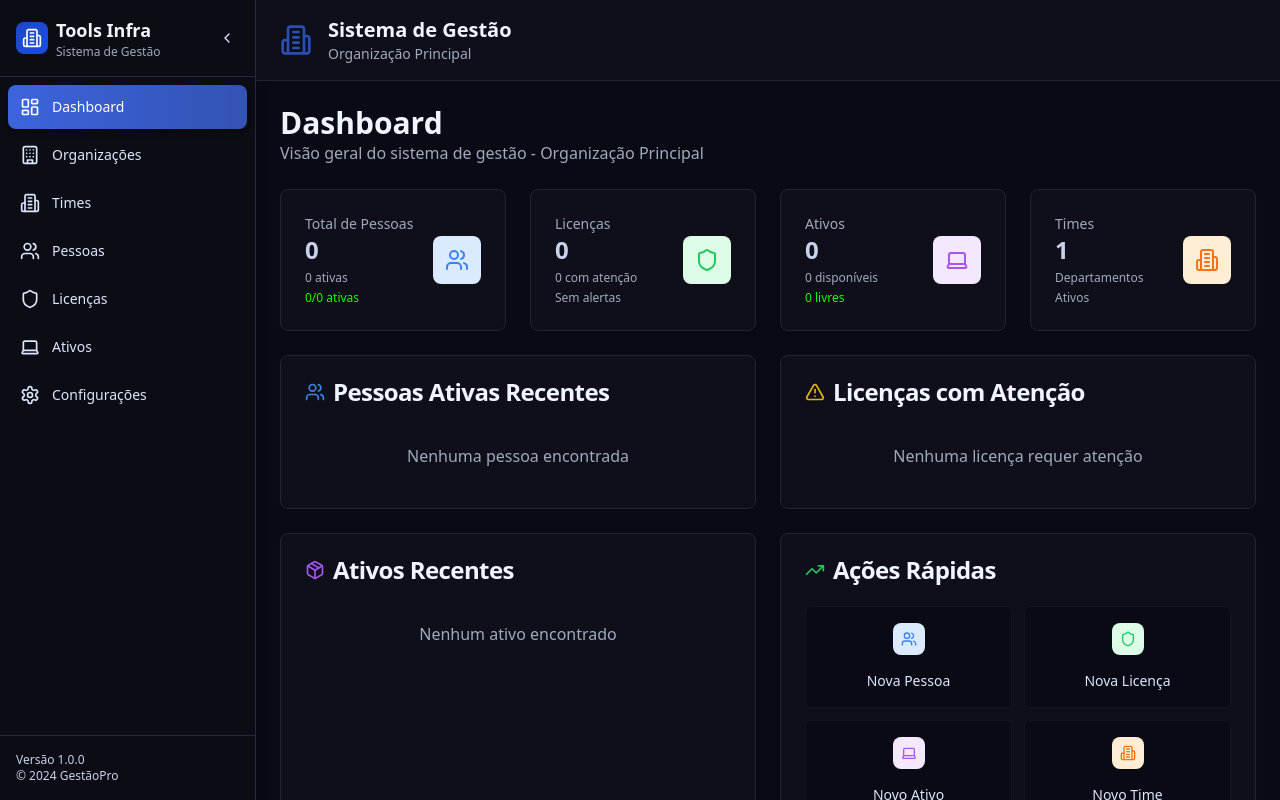
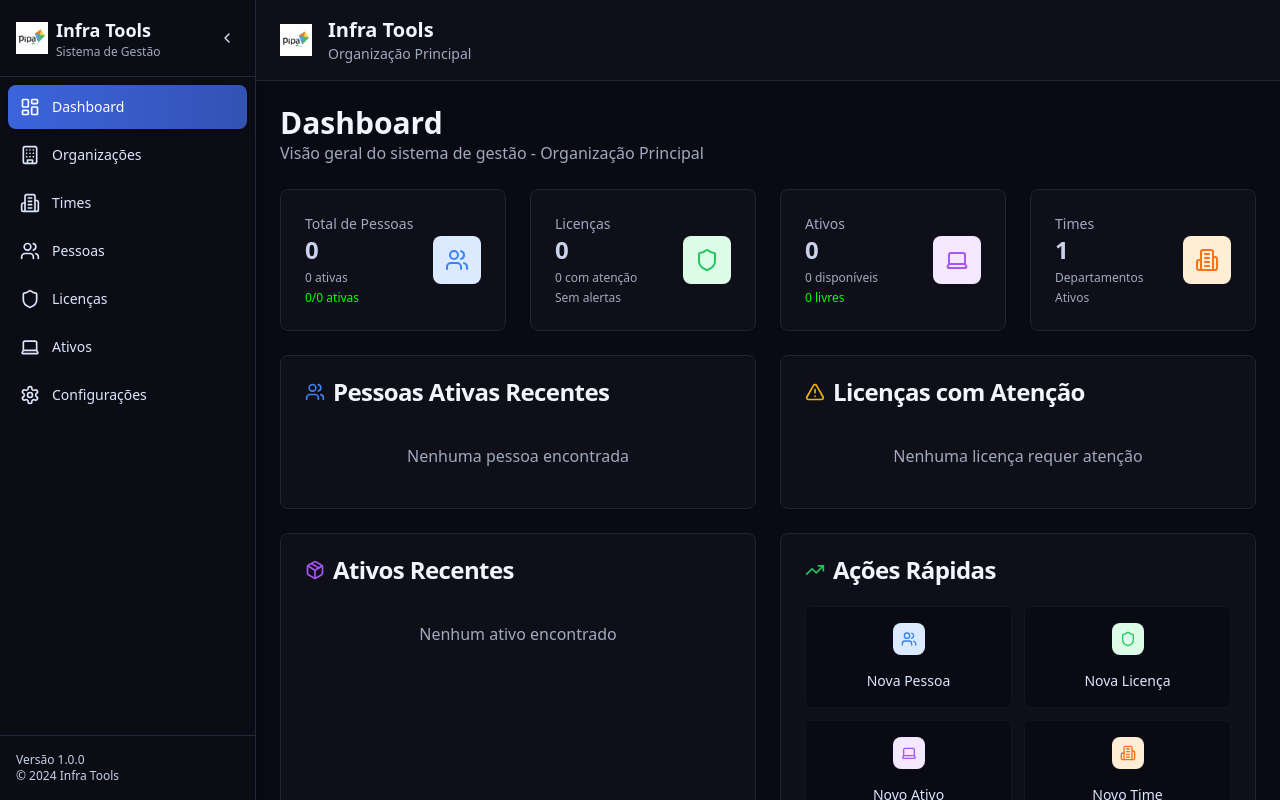
Before and after one commit to 33jonatassilva/ref-two, a React (Vite) app: page / in a window 1280 px wide. Built offline with nearby package versions, Linux system fonts and the light colour scheme.

Commit message:
Change app icon and name
Update the application icon to the brand's image and change the software name to "infra tools".

```diff
--- a/index.html
+++ b/index.html
@@ -1,20 +1,22 @@
+
 <!DOCTYPE html>
-<html lang="en">
+<html lang="pt-br">
   <head>
     <meta charset="UTF-8" />
     <meta name="viewport" content="width=device-width, initial-scale=1.0" />
-    <title>ativo-controle-central</title>
-    <meta name="description" content="Lovable Generated Project" />
-    <meta name="author" content="Lovable" />
+    <title>Infra Tools - Sistema de Gestão</title>
+    <meta name="description" content="Sistema de Gestão de Infraestrutura" />
+    <meta name="author" content="Infra Tools" />
 
-    <meta property="og:title" content="ativo-controle-central" />
-    <meta property="og:description" content="Lovable Generated Project" />
+    <meta property="og:title" content="Infra Tools - Sistema de Gestão" />
+    <meta property="og:description" content="Sistema de Gestão de Infraestrutura" />
     <meta property="og:type" content="website" />
-    <meta property="og:image" content="https://lovable.dev/opengraph-image-p98pqg.png" />
+    <meta property="og:image" content="/lovable-uploads/65175c3d-3a3e-4412-bfb7-6cac7dc0c689.png" />
 
     <meta name="twitter:card" content="summary_large_image" />
-    <meta name="twitter:site" content="@lovable_dev" />
-    <meta name="twitter:image" content="https://lovable.dev/opengraph-image-p98pqg.png" />
+    <meta name="twitter:image" content="/lovable-uploads/65175c3d-3a3e-4412-bfb7-6cac7dc0c689.png" />
+
+    <link rel="icon" href="/lovable-uploads/65175c3d-3a3e-4412-bfb7-6cac7dc0c689.png" type="image/png">
   </head>
 
   <body>
--- a/src/components/Header.tsx
+++ b/src/components/Header.tsx
@@ -9,10 +9,14 @@ export const Header = () => {
     <header className="border-b border-border bg-card px-6 py-4">
       <div className="flex items-center justify-between">
         <div className="flex items-center space-x-4">
-          <Building2 className="h-8 w-8 text-primary" />
+          <img
+            src="/lovable-uploads/65175c3d-3a3e-4412-bfb7-6cac7dc0c689.png"
+            alt="Infra Tools Logo"
+            className="h-8 w-8 object-contain"
+          />
           <div>
             <h1 className="text-xl font-bold text-foreground">
-              Sistema de Gestão
+              Infra Tools
             </h1>
             {currentOrganization && (
               <p className="text-sm text-muted-foreground">
--- a/src/components/Sidebar.tsx
+++ b/src/components/Sidebar.tsx
@@ -1,3 +1,4 @@
+
 import { Link, useLocation } from 'react-router-dom';
 import { cn } from '@/lib/utils';
 import {
@@ -40,11 +41,15 @@ export const Sidebar = ({ isOpen, onToggle }: SidebarProps) => {
         <div className="flex items-center justify-between">
           {isOpen && (
             <div className="flex items-center space-x-2">
-              <div className="w-8 h-8 gradient-bg rounded-lg flex items-center justify-center">
-                <Building2 className="w-5 h-5 text-white" />
+              <div className="w-8 h-8 rounded-lg flex items-center justify-center">
+                <img
+                  src="/lovable-uploads/65175c3d-3a3e-4412-bfb7-6cac7dc0c689.png"
+                  alt="Infra Tools Logo"
+                  className="w-8 h-8 object-contain"
+                />
               </div>
               <div>
-                <h1 className="text-lg font-bold text-sidebar-foreground">Tools Infra</h1>
+                <h1 className="text-lg font-bold text-sidebar-foreground">Infra Tools</h1>
                 <p className="text-xs text-muted-foreground">Sistema de Gestão</p>
               </div>
             </div>
@@ -93,7 +98,7 @@ export const Sidebar = ({ isOpen, onToggle }: SidebarProps) => {
         <div className="p-4 border-t border-sidebar-border">
           <div className="text-xs text-muted-foreground">
             <p>Versão 1.0.0</p>
-            <p>© 2024 GestãoPro</p>
+            <p>© 2024 Infra Tools</p>
           </div>
         </div>
       )}
```
Also changed, not shown: public/lovable-uploads/65175c3d-3a3e-4412-bfb7-6cac7dc0c689.png (added).
